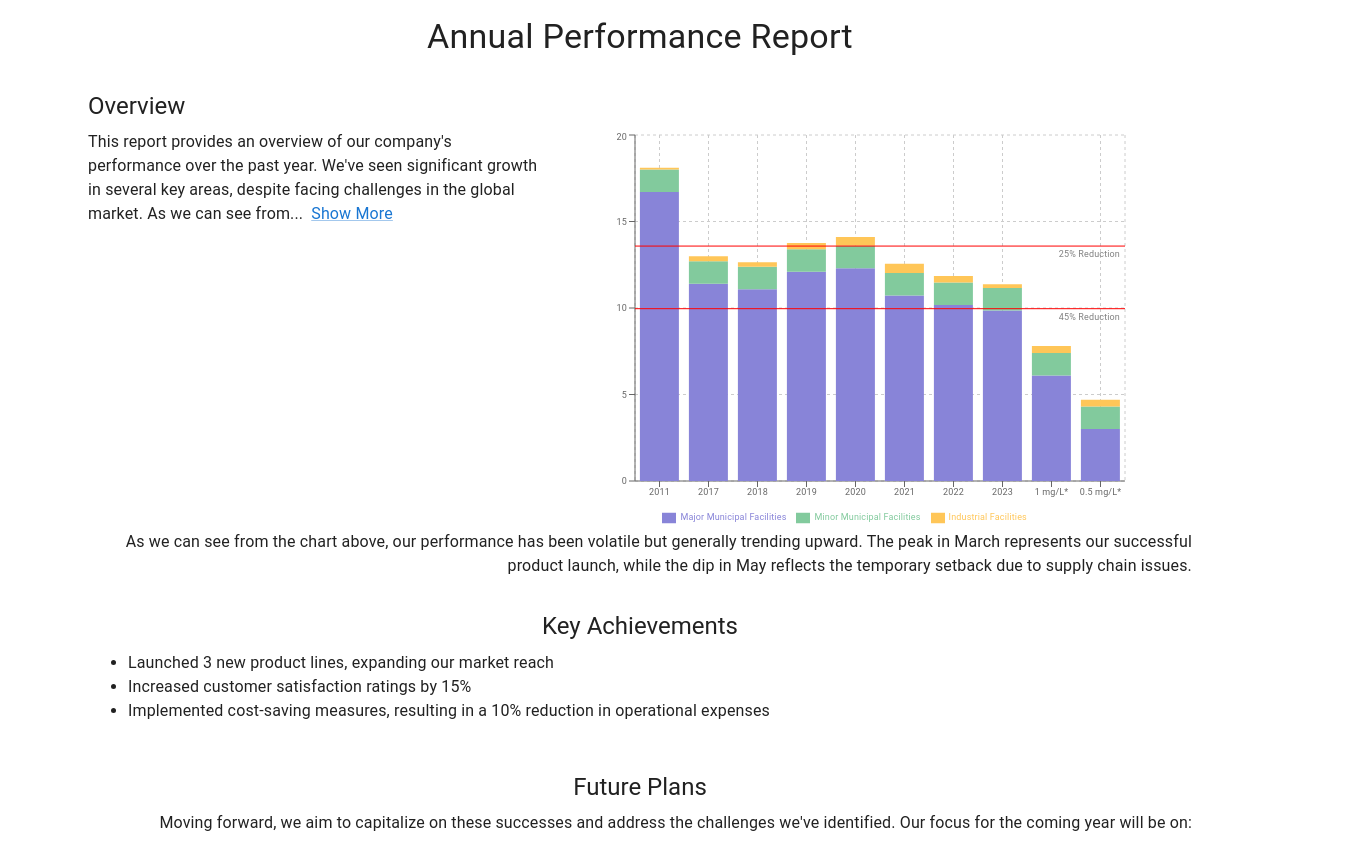
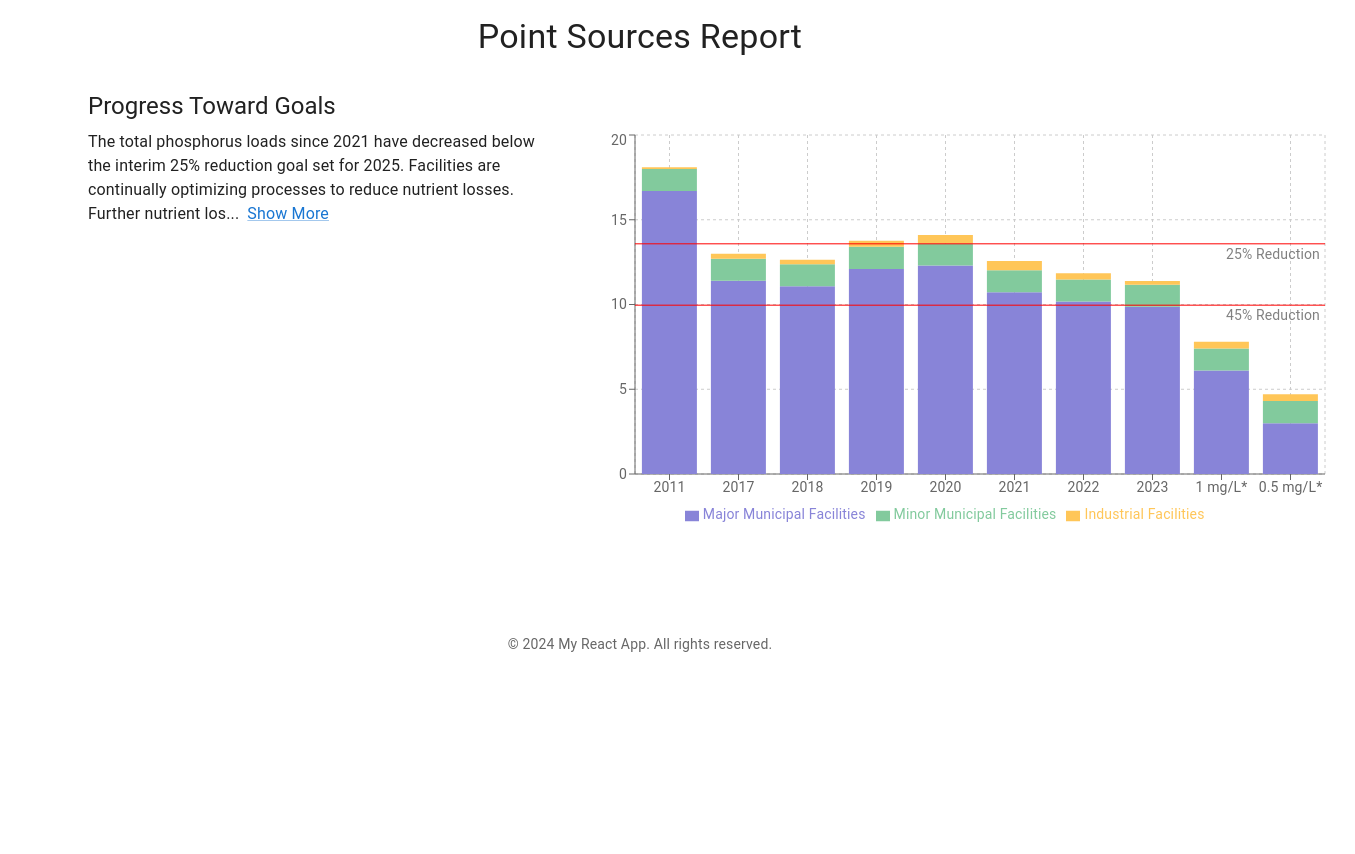
Before and after one commit to geostreams/illinois-nrs-dashboard, a React (Create React App) app: page / in a window 1280 px wide. Shown: the part 140-994 px from the top of the page, 1355 px wide, since content can reach past the window. After the commit the page ends 842 px from the top, so only its background shows below. Built offline with nearby package versions, Linux system fonts and the light colour scheme.

Commit message:
Update index.js

```diff
--- a/src/pages/PointSource/index.js
+++ b/src/pages/PointSource/index.js
@@ -98,73 +98,33 @@ const ps_reference_lines = [
 const ReportPage = () => {
     const chart = StackedBarChart({
         data: ps_data,
-        width: 600,
+        width: 800,
         height: 400,
         barColors: ps_bar_colors,
-        fontSize: 9,
+        fontSize: 14,
         referenceLines: ps_reference_lines,
     });
 
+    const ps_ptg_text =
+        "The total phosphorus loads since 2021 have decreased below the interim 25% reduction goal set for 2025. \n" +
+        "Facilities are continually optimizing processes to reduce nutrient losses. Further nutrient loss reductions are anticipated when all facilities achieve lower phosphorus discharge limits of 1.0 mg/L and, eventually, 0.5 mg/L. Eventually, point source sector nutrient losses will be well below the overall, long-term goal of a 45% reduction in phosphorus losses. \n";
+
     return (
-        <Container maxWidth="lg">
+        <Container maxWidth="xl">
             <Typography variant="h4" gutterBottom align="center" sx={{ my: 4 }}>
-                Annual Performance Report
+                Point Sources Report
             </Typography>
 
             <Box sx={{ mb: 4 }}>
                 <Typography variant="h5" gutterBottom>
-                    Overview
+                    Progress Toward Goals
                 </Typography>
                 <TextDisplay
-                    text="This report provides an overview of our company's performance over the past year. We've seen significant growth in several key areas, despite facing challenges in the global market. As we can see from the chart, our performance has been volatile but generally trending upward. The peak in March represents our successful product launch, while the dip in May reflects the temporary setback due to supply chain issues. Despite these fluctuations, we've managed to maintain a strong overall growth trajectory, which positions us well for the coming year. Our team's resilience and adaptability have been key factors in navigating the complex business landscape and achieving these results."
+                    text={ps_ptg_text}
                     additionalComponent={chart}
                     truncate={true}
                     componentPosition="right"
                 />
-                <Typography variant="body1" paragraph align="right">
-                    As we can see from the chart above, our performance has been
-                    volatile but generally trending upward. The peak in March
-                    represents our successful product launch, while the dip in
-                    May reflects the temporary setback due to supply chain
-                    issues.
-                </Typography>
-            </Box>
-
-            {/* Achievements Section */}
-            <Box sx={{ mb: 6 }}>
-                <Typography variant="h5" gutterBottom align="center">
-                    Key Achievements
-                </Typography>
-
-                <Typography variant="body1" component="ul" align="left">
-                    <li>
-                        Launched 3 new product lines, expanding our market reach
-                    </li>
-                    <li>Increased customer satisfaction ratings by 15%</li>
-                    <li>
-                        Implemented cost-saving measures, resulting in a 10%
-                        reduction in operational expenses
-                    </li>
-                </Typography>
-            </Box>
-
-            {/* Future Plans Section */}
-            <Box sx={{ mb: 6 }}>
-                <Typography variant="h5" gutterBottom align="center">
-                    Future Plans
-                </Typography>
-
-                <Typography variant="body1" paragraph align="right">
-                    Moving forward, we aim to capitalize on these successes and
-                    address the challenges we've identified. Our focus for the
-                    coming year will be on:
-                </Typography>
-
-                <Typography variant="body1" component="ul" align="left">
-                    <li>Stabilizing our supply chain</li>
-                    <li>Further expanding our product range</li>
-                    <li>Investing in employee development programs</li>
-                </Typography>
             </Box>
         </Container>
     );
```
